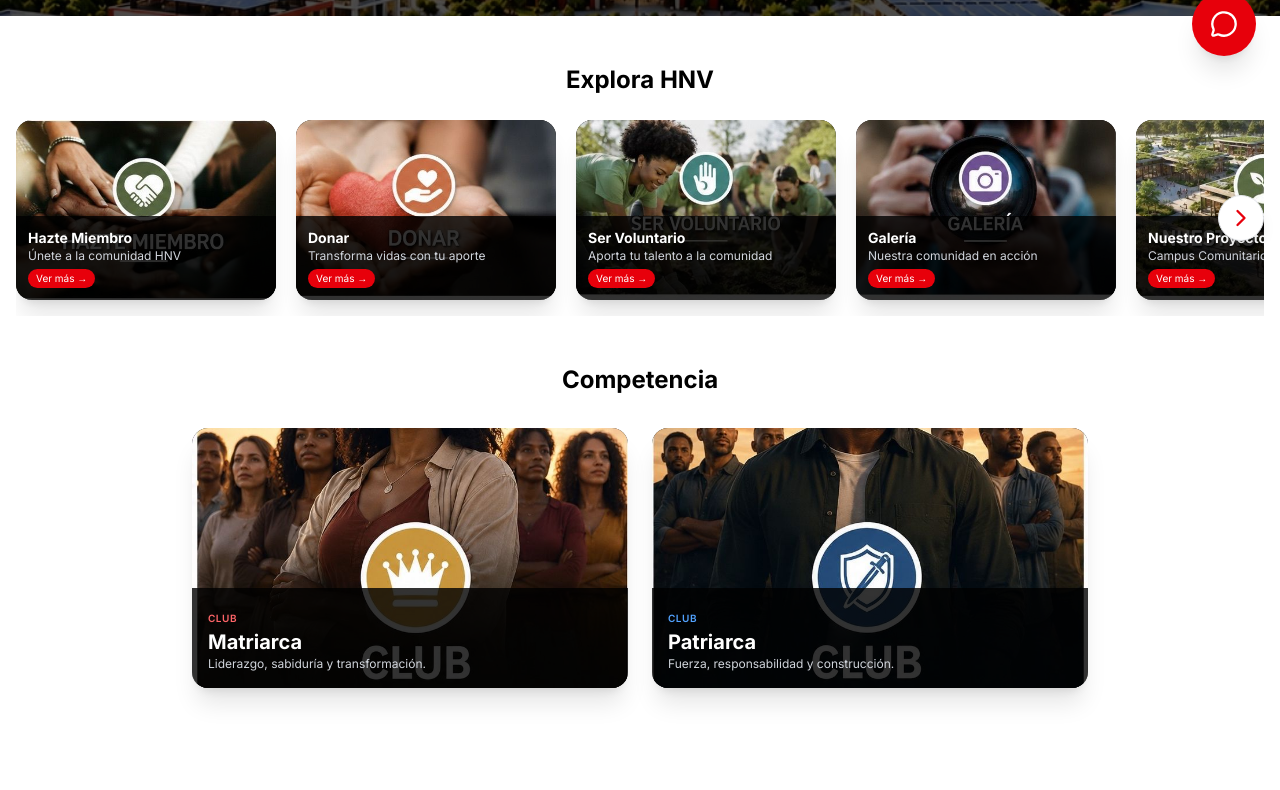
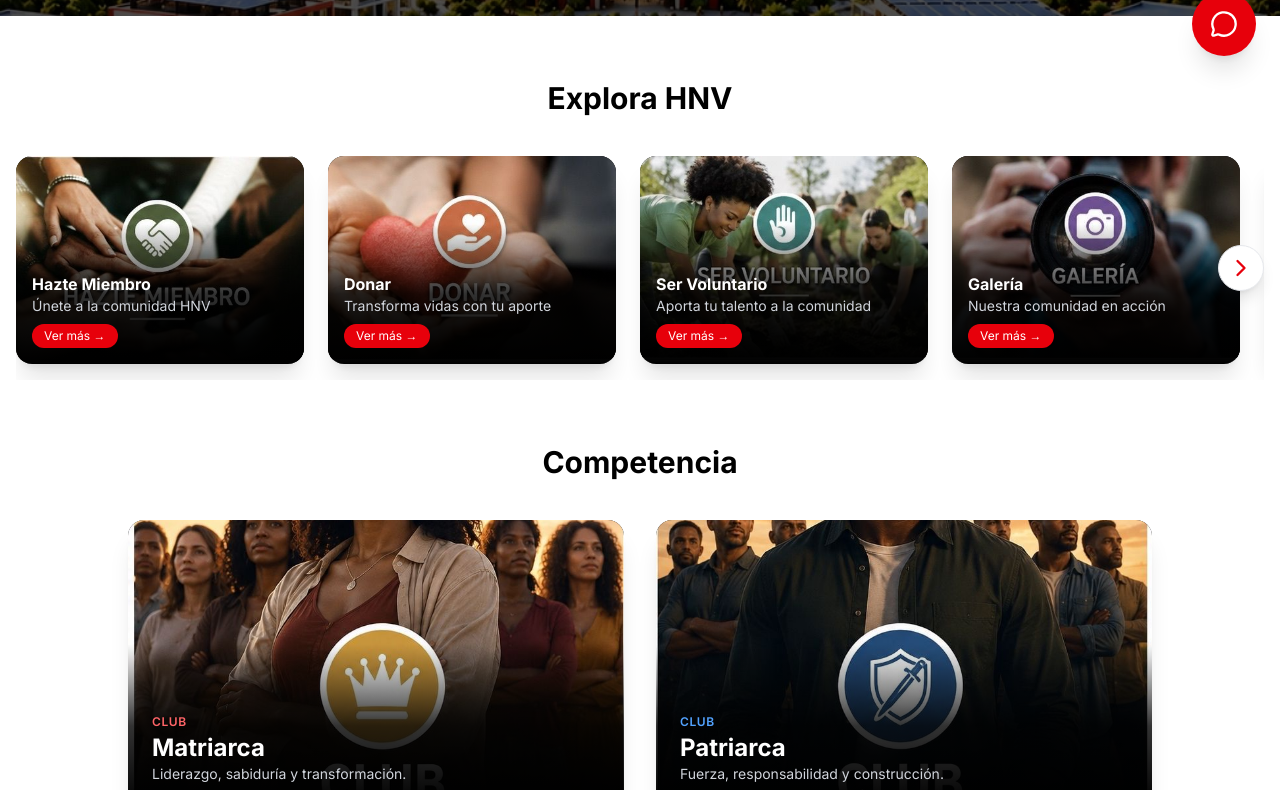
Before and after one commit to n3v3nk4/hnv-web, a Next.js app: page / in a window 1280 px wide. Shown: the part 720-1510 px from the top of the page. Built offline with nearby package versions, Linux system fonts and the light colour scheme.

Commit message:
Mejorar vista de las paginas

```diff
--- a/app/globals.css
+++ b/app/globals.css
@@ -8,7 +8,29 @@
 body {
   color: var(--foreground);
   background: var(--background);
-  font-family: Arial, Helvetica, sans-serif;
+  font-family: -apple-system, BlinkMacSystemFont, 'Segoe UI', Roboto, 'Helvetica Neue', Arial, sans-serif;
+  -webkit-font-smoothing: antialiased;
+  -moz-osx-font-smoothing: grayscale;
+}
+
+/* ========================================== */
+/* SCROLLBAR PERSONALIZADO */
+/* ========================================== */
+::-webkit-scrollbar {
+  width: 10px;
+}
+
+::-webkit-scrollbar-track {
+  background: #f1f1f1;
+}
+
+::-webkit-scrollbar-thumb {
+  background: #888;
+  border-radius: 5px;
+}
+
+::-webkit-scrollbar-thumb:hover {
+  background: #555;
 }
 
 /* ========================================== */
@@ -24,7 +46,14 @@ body {
 }
 
 /* ========================================== */
-/* ASEGURAR QUE LAS IMÁGENES SE AJUSTEN BIEN */
+/* TRANSICIONES SUAVES */
+/* ========================================== */
+a, button {
+  transition: all 0.3s ease;
+}
+
+/* ========================================== */
+/* IMÁGENES */
 /* ========================================== */
 img {
   max-width: 100%;
@@ -32,9 +61,6 @@ img {
   display: block;
 }
 
-/* ========================================== */
-/* FORZAR QUE LAS IMÁGENES DE FONDO SE VENAN COMPLETAS */
-/* ========================================== */
 .object-cover {
   object-fit: cover;
 }
@@ -42,20 +68,3 @@ img {
 .object-center {
   object-position: center;
 }
-
-/* ========================================== */
-/* ESTILOS ADICIONALES PARA IMÁGENES EN CARRUSEL Y CLUBES */
-/* ========================================== */
-.carrusel-imagen {
-  width: 100%;
-  height: 100%;
-  object-fit: cover;
-  object-position: center;
-}
-
-.club-imagen {
-  width: 100%;
-  height: 100%;
-  object-fit: cover;
-  object-position: center;
-}
--- a/app/page.tsx
+++ b/app/page.tsx
@@ -4,43 +4,12 @@ import Image from 'next/image'
 import { useState, useRef, useEffect } from 'react'
 import { ChevronLeft, ChevronRight } from 'lucide-react'
 
-// ====== CARRUSEL ======
 const slides = [
-  {
-    id: 1,
-    titulo: 'Hazte Miembro',
-    subtitulo: 'Únete a la comunidad HNV',
-    imagen: '/hazte-miembro.jpg',
-    link: '/hazte-miembro'
-  },
-  {
-    id: 2,
-    titulo: 'Donar',
-    subtitulo: 'Transforma vidas con tu aporte',
-    imagen: '/donar.jpg',
-    link: '/donar'
-  },
-  {
-    id: 3,
-    titulo: 'Ser Voluntario',
-    subtitulo: 'Aporta tu talento a la comunidad',
-    imagen: '/voluntario.jpg',
-    link: '/voluntariado'
-  },
-  {
-    id: 4,
-    titulo: 'Galería',
-    subtitulo: 'Nuestra comunidad en acción',
-    imagen: '/galeria.jpg',
-    link: '/galeria'
-  },
-  {
-    id: 5,
-    titulo: 'Nuestro Proyecto',
-    subtitulo: 'Campus Comunitarios HNV',
-    imagen: '/proyecto.jpg',
-    link: '/proyecto'
-  }
+  { id: 1, titulo: 'Hazte Miembro', subtitulo: 'Únete a la comunidad HNV', imagen: '/hazte-miembro.jpg', link: '/hazte-miembro' },
+  { id: 2, titulo: 'Donar', subtitulo: 'Transforma vidas con tu aporte', imagen: '/donar.jpg', link: '/donar' },
+  { id: 3, titulo: 'Ser Voluntario', subtitulo: 'Aporta tu talento a la comunidad', imagen: '/voluntario.jpg', link: '/voluntariado' },
+  { id: 4, titulo: 'Galería', subtitulo: 'Nuestra comunidad en acción', imagen: '/galeria.jpg', link: '/galeria' },
+  { id: 5, titulo: 'Nuestro Proyecto', subtitulo: 'Campus Comunitarios HNV', imagen: '/proyecto.jpg', link: '/proyecto' }
 ]
 
 export default function Home() {
@@ -59,10 +28,7 @@ export default function Home() {
   const mover = (direccion: 'izq' | 'der') => {
     if (scrollRef.current) {
       const anchoTarjeta = 280
-      scrollRef.current.scrollBy({
-        left: direccion === 'der' ? anchoTarjeta : -anchoTarjeta,
-        behavior: 'smooth'
-      })
+      scrollRef.current.scrollBy({ left: direccion === 'der' ? anchoTarjeta : -anchoTarjeta, behavior: 'smooth' })
     }
   }
 
@@ -75,58 +41,29 @@ export default function Home() {
   return (
     <div className="min-h-screen bg-white">
 
-      {/* ====== HERO CON PORTADA PROFESIONAL ====== */}
+      {/* ====== HERO ====== */}
       <section className="relative min-h-[85vh] flex items-center justify-center text-center text-white overflow-hidden">
+        <div className="absolute inset-0 bg-cover bg-center bg-no-repeat" style={{ backgroundImage: "url('/portada.jpg')" }} />
+        <div className="absolute inset-0 bg-linear-to-b from-black/60 via-black/40 to-black/70" />
 
-        {/* Imagen de fondo */}
-        <div
-          className="absolute inset-0 bg-cover bg-center bg-no-repeat"
-          style={{ backgroundImage: "url('/portada.jpg')" }}
-        />
-
-        {/* Overlay suave para legibilidad */}
-        <div className="absolute inset-0 bg-linear-to-b from-black/60 via-black/40 to-black/70"></div>
-
-        {/* Contenido */}
         <div className="relative z-10 px-4 py-16 max-w-5xl mx-auto">
-
-          {/* Logo */}
           <div className="relative w-40 h-20 mx-auto mb-6">
-            <Image
-              src="/logo.png"
-              alt="HNV"
-              fill
-              sizes="160px"
-              className="brightness-200 object-contain"
-              priority
-            />
+            <Image src="/logo.png" alt="HNV" fill sizes="160px" className="brightness-200 object-contain" priority />
           </div>
-
           <h1 className="text-4xl md:text-6xl font-bold text-white mb-4 drop-shadow-lg">
             Fundación Humanidad Nueva Visión
           </h1>
-
           <p className="text-xl md:text-2xl text-gray-200 max-w-3xl mx-auto mb-8 drop-shadow-md">
             Capacitar · Acompañar · Bienestar · Éxito
           </p>
-
           <div className="flex flex-wrap justify-center gap-4">
-            <Link
-              href="/hazte-miembro"
-              className="bg-red-600 hover:bg-red-700 text-white px-8 py-3 rounded-full font-bold transition transform hover:scale-105 shadow-lg"
-            >
+            <Link href="/hazte-miembro" className="bg-red-600 hover:bg-red-700 text-white px-8 py-3 rounded-full font-bold transition transform hover:scale-105 shadow-lg">
               Hazte Miembro
             </Link>
-            <Link
-              href="/donar"
-              className="bg-white hover:bg-gray-200 text-black px-8 py-3 rounded-full font-bold transition transform hover:scale-105 shadow-lg"
-            >
+            <Link href="/donar" className="bg-white hover:bg-gray-200 text-black px-8 py-3 rounded-full font-bold transition transform hover:scale-105 shadow-lg">
               Donar
             </Link>
-            <Link
-              href="/proyecto"
-              className="bg-black/60 hover:bg-black/80 text-white border border-white/30 px-8 py-3 rounded-full font-bold transition transform hover:scale-105 backdrop-blur-sm"
-            >
+            <Link href="/proyecto" className="bg-black/60 hover:bg-black/80 text-white border border-white/30 px-8 py-3 rounded-full font-bold transition transform hover:scale-105 backdrop-blur-sm">
               Nuestro Proyecto
             </Link>
           </div>
@@ -134,49 +71,25 @@ export default function Home() {
       </section>
 
       {/* ====== CARRUSEL ====== */}
-      <section className="container mx-auto py-12 px-4">
-        <h2 className="text-2xl font-bold text-center mb-6 text-black">Explora HNV</h2>
+      <section className="container mx-auto py-16 px-4">
+        <h2 className="text-3xl font-bold text-center mb-10 text-black">Explora HNV</h2>
 
         <div className="relative">
-          <button
-            onClick={() => mover('izq')}
-            className={`absolute left-0 top-1/2 -translate-y-1/2 z-20 bg-white p-2 rounded-full shadow-lg border border-gray-200 ${
-              puedeIzquierda ? 'opacity-100' : 'opacity-0 pointer-events-none'
-            } transition-opacity`}
-          >
+          <button onClick={() => mover('izq')} className={`absolute left-0 top-1/2 -translate-y-1/2 z-20 bg-white p-2 rounded-full shadow-lg border border-gray-200 ${puedeIzquierda ? 'opacity-100' : 'opacity-0 pointer-events-none'} transition-opacity`}>
             <ChevronLeft size={28} className="text-red-600" />
           </button>
-
-          <button
-            onClick={() => mover('der')}
-            className={`absolute right-0 top-1/2 -translate-y-1/2 z-20 bg-white p-2 rounded-full shadow-lg border border-gray-200 ${
-              puedeDerecha ? 'opacity-100' : 'opacity-0 pointer-events-none'
-            } transition-opacity`}
-          >
+          <button onClick={() => mover('der')} className={`absolute right-0 top-1/2 -translate-y-1/2 z-20 bg-white p-2 rounded-full shadow-lg border border-gray-200 ${puedeDerecha ? 'opacity-100' : 'opacity-0 pointer-events-none'} transition-opacity`}>
             <ChevronRight size={28} className="text-red-600" />
           </button>
 
-          <div
-            ref={scrollRef}
-            onScroll={actualizarFlechas}
-            className="flex overflow-x-auto gap-5 pb-4 snap-x snap-mandatory scrollbar-hide"
-            style={{ scrollbarWidth: 'none', msOverflowStyle: 'none' }}
-          >
+          <div ref={scrollRef} onScroll={actualizarFlechas} className="flex overflow-x-auto gap-6 pb-4 snap-x snap-mandatory scrollbar-hide" style={{ scrollbarWidth: 'none', msOverflowStyle: 'none' }}>
             {slides.map((slide) => (
-              <Link
-                key={slide.id}
-                href={slide.link}
-                className="group relative shrink-0 w-65 h-45 rounded-2xl overflow-hidden shadow-xl snap-center bg-black hover:shadow-2xl transition-shadow"
-              >
-                <div
-                  className="absolute inset-0 bg-cover bg-center group-hover:scale-105 transition duration-500"
-                  style={{ backgroundImage: `url('${slide.imagen}')` }}
-                />
-
-                <div className="absolute bottom-0 left-0 right-0 bg-black/80 p-3">
-                  <h3 className="text-white text-sm font-bold">{slide.titulo}</h3>
-                  <p className="text-gray-300 text-xs">{slide.subtitulo}</p>
-                  <span className="mt-0.5 inline-block bg-red-600 text-white text-[10px] px-2 py-0.5 rounded-full group-hover:bg-red-500 transition">
+              <Link key={slide.id} href={slide.link} className="group relative shrink-0 w-72 h-52 rounded-2xl overflow-hidden shadow-xl snap-center bg-black hover:shadow-2xl transition-shadow">
+                <div className="absolute inset-0 bg-cover bg-center group-hover:scale-110 transition duration-700" style={{ backgroundImage: `url('${slide.imagen}')` }} />
+                <div className="absolute bottom-0 left-0 right-0 bg-gradient-to-t from-black via-black/80 to-transparent p-4 pt-12">
+                  <h3 className="text-white text-base font-bold">{slide.titulo}</h3>
+                  <p className="text-gray-300 text-sm">{slide.subtitulo}</p>
+                  <span className="mt-2 inline-block bg-red-600 text-white text-xs px-3 py-1 rounded-full group-hover:bg-red-500 transition">
                     Ver más →
                   </span>
                 </div>
@@ -187,35 +100,27 @@ export default function Home() {
       </section>
 
       {/* ====== CLUBES ====== */}
-      <section className="container mx-auto px-4 pb-16">
-        <h2 className="text-2xl font-bold text-center mb-8 text-black">Competencia</h2>
+      <section className="container mx-auto px-4 pb-20">
+        <h2 className="text-3xl font-bold text-center mb-10 text-black">Competencia</h2>
 
-        <div className="grid grid-cols-1 md:grid-cols-2 gap-6 max-w-4xl mx-auto">
-
-          <Link href="/club-matriarca" className="group relative h-65 rounded-2xl overflow-hidden shadow-xl hover:shadow-2xl transition bg-black">
-            <div
-              className="absolute inset-0 bg-cover bg-center group-hover:scale-105 transition duration-500"
-              style={{ backgroundImage: "url('/club-matriarca.jpg')" }}
-            />
-            <div className="absolute bottom-0 left-0 right-0 bg-black/80 p-4">
-              <span className="text-[10px] uppercase tracking-wider text-red-400 font-semibold">Club</span>
-              <h3 className="text-white text-xl font-bold">Matriarca</h3>
-              <p className="text-gray-300 text-xs">Liderazgo, sabiduría y transformación.</p>
+        <div className="grid grid-cols-1 md:grid-cols-2 gap-8 max-w-5xl mx-auto">
+          <Link href="/club-matriarca" className="group relative h-72 rounded-2xl overflow-hidden shadow-xl hover:shadow-2xl transition bg-black">
+            <div className="absolute inset-0 bg-cover bg-center group-hover:scale-105 transition duration-700" style={{ backgroundImage: "url('/club-matriarca.jpg')" }} />
+            <div className="absolute bottom-0 left-0 right-0 bg-gradient-to-t from-black via-black/80 to-transparent p-6 pt-16">
+              <span className="text-xs uppercase tracking-wider text-red-400 font-semibold">Club</span>
+              <h3 className="text-white text-2xl font-bold">Matriarca</h3>
+              <p className="text-gray-300 text-sm">Liderazgo, sabiduría y transformación.</p>
             </div>
           </Link>
 
-          <Link href="/club-patriarca" className="group relative h-65 rounded-2xl overflow-hidden shadow-xl hover:shadow-2xl transition bg-black">
-            <div
-              className="absolute inset-0 bg-cover bg-center group-hover:scale-105 transition duration-500"
-              style={{ backgroundImage: "url('/club-patriarca.jpg')" }}
-            />
-            <div className="absolute bottom-0 left-0 right-0 bg-black/80 p-4">
-              <span className="text-[10px] uppercase tracking-wider text-blue-400 font-semibold">Club</span>
-              <h3 className="text-white text-xl font-bold">Patriarca</h3>
-              <p className="text-gray-300 text-xs">Fuerza, responsabilidad y construcción.</p>
+          <Link href="/club-patriarca" className="group relative h-72 rounded-2xl overflow-hidden shadow-xl hover:shadow-2xl transition bg-black">
+            <div className="absolute inset-0 bg-cover bg-center group-hover:scale-105 transition duration-700" style={{ backgroundImage: "url('/club-patriarca.jpg')" }} />
+            <div className="absolute bottom-0 left-0 right-0 bg-gradient-to-t from-black via-black/80 to-transparent p-6 pt-16">
+              <span className="text-xs uppercase tracking-wider text-blue-400 font-semibold">Club</span>
+              <h3 className="text-white text-2xl font-bold">Patriarca</h3>
+              <p className="text-gray-300 text-sm">Fuerza, responsabilidad y construcción.</p>
             </div>
           </Link>
-
         </div>
       </section>
 
```
Also changed, not shown: app/donar/page.tsx (+39 -168 lines).
